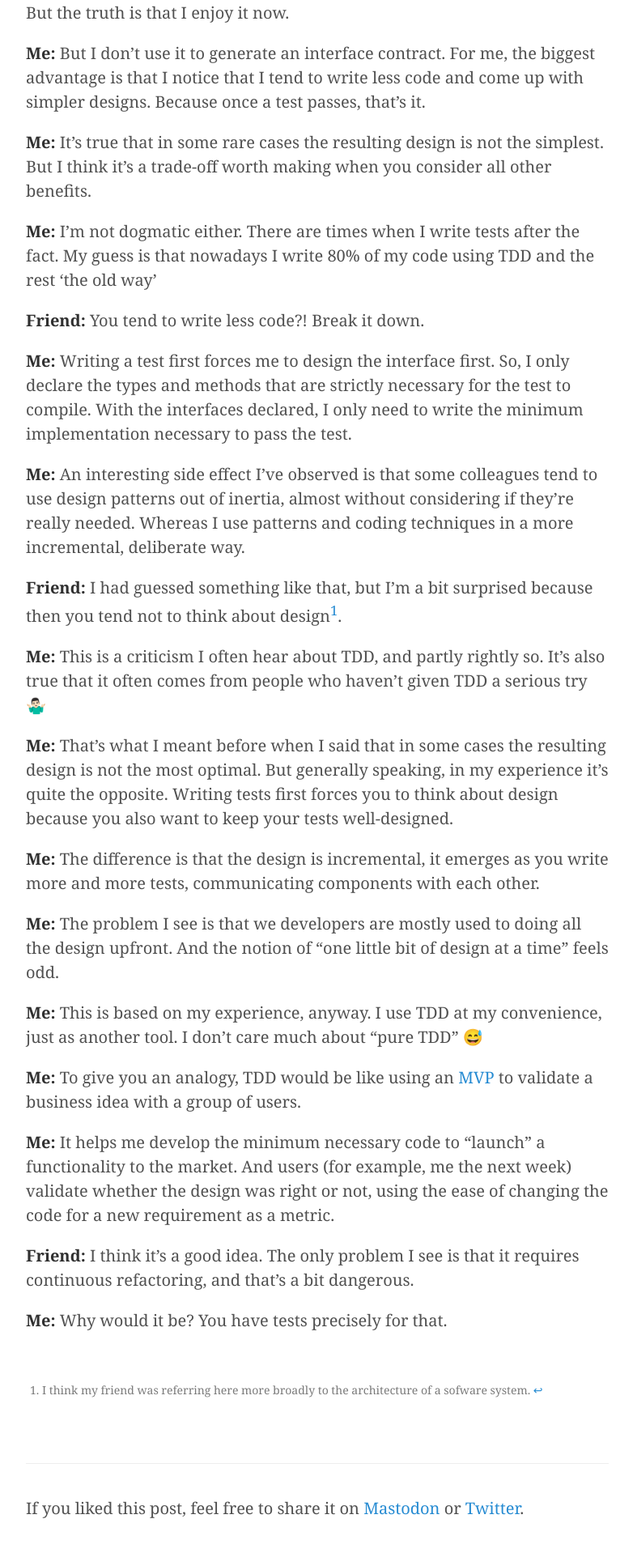
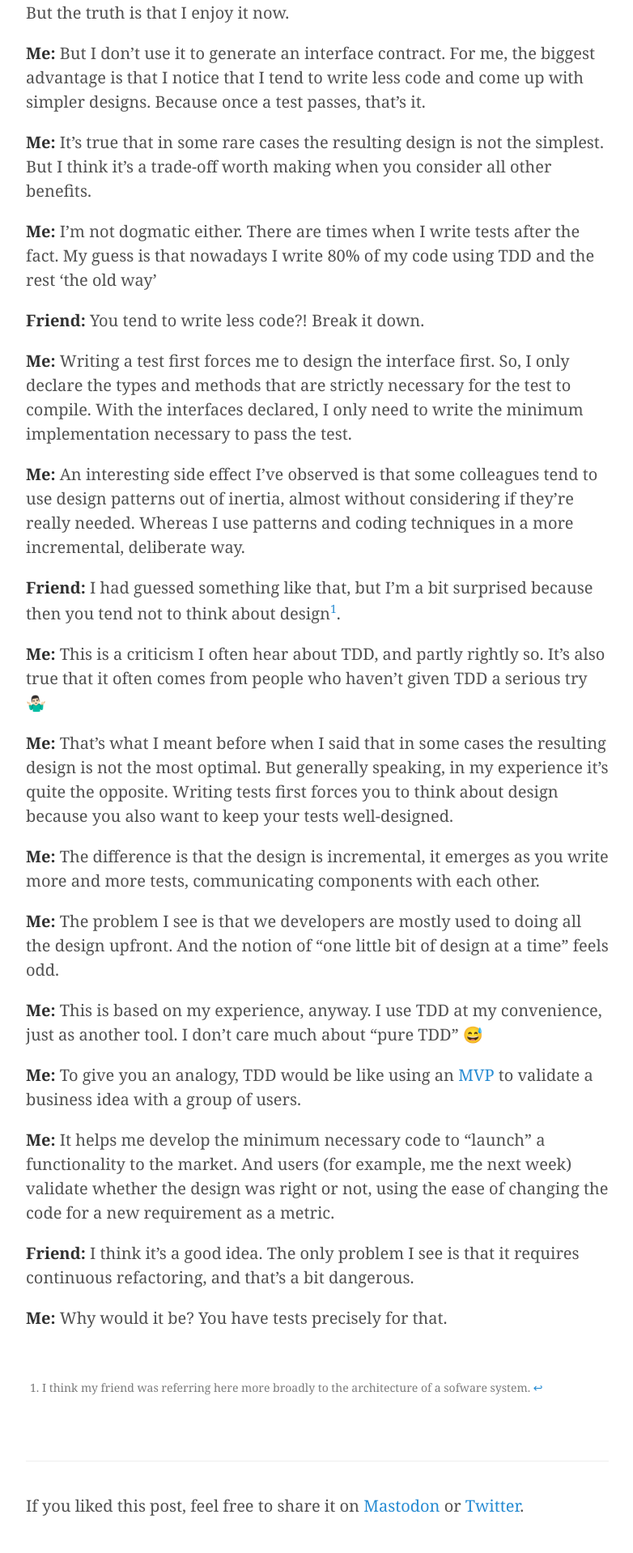
Before and after one commit to elitalon/elitalon.github.io, a Jekyll site: the page built from _posts/2024-08-11-a-conversation-about-tdd.md, in a window 1280 px wide. Shown: the part 1013-2931 px from the top of the page at 81% size, without its empty margins (248-1030 px from the left). Built offline with Jekyll 4.4.1, drawn with Linux system fonts in a browser that asks for light colours.

Commit message:
Decrease font size of superscript

```diff
--- a/public/css/lanyon.css
+++ b/public/css/lanyon.css
@@ -49,6 +49,10 @@ h1, h2, h3, h4, h5, h6 {
   font-weight: 400;
   color: #313131;
   letter-spacing: -.025rem;
+}
+
+sup {
+  font-size: 70%;
 }
 
 
```
Also changed, not shown: public/css/footnotes.css (line endings or trailing spaces).
